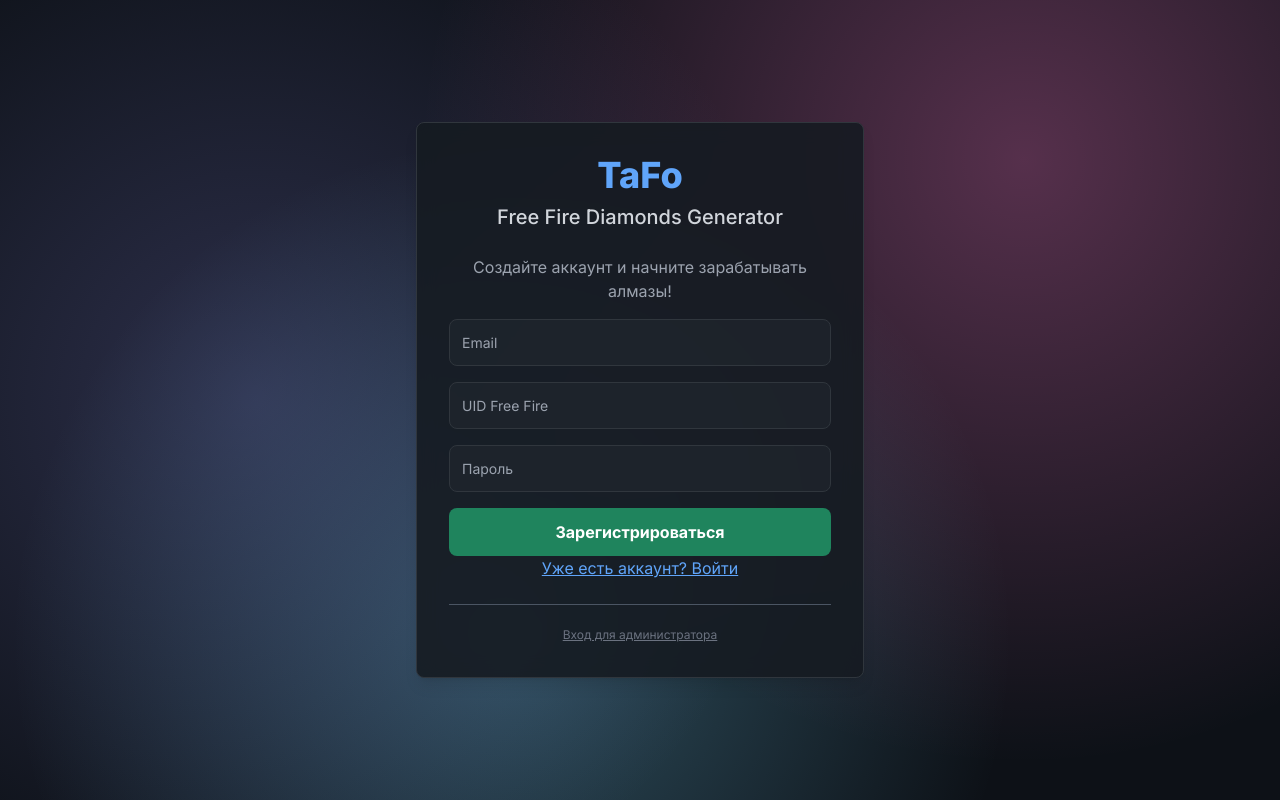
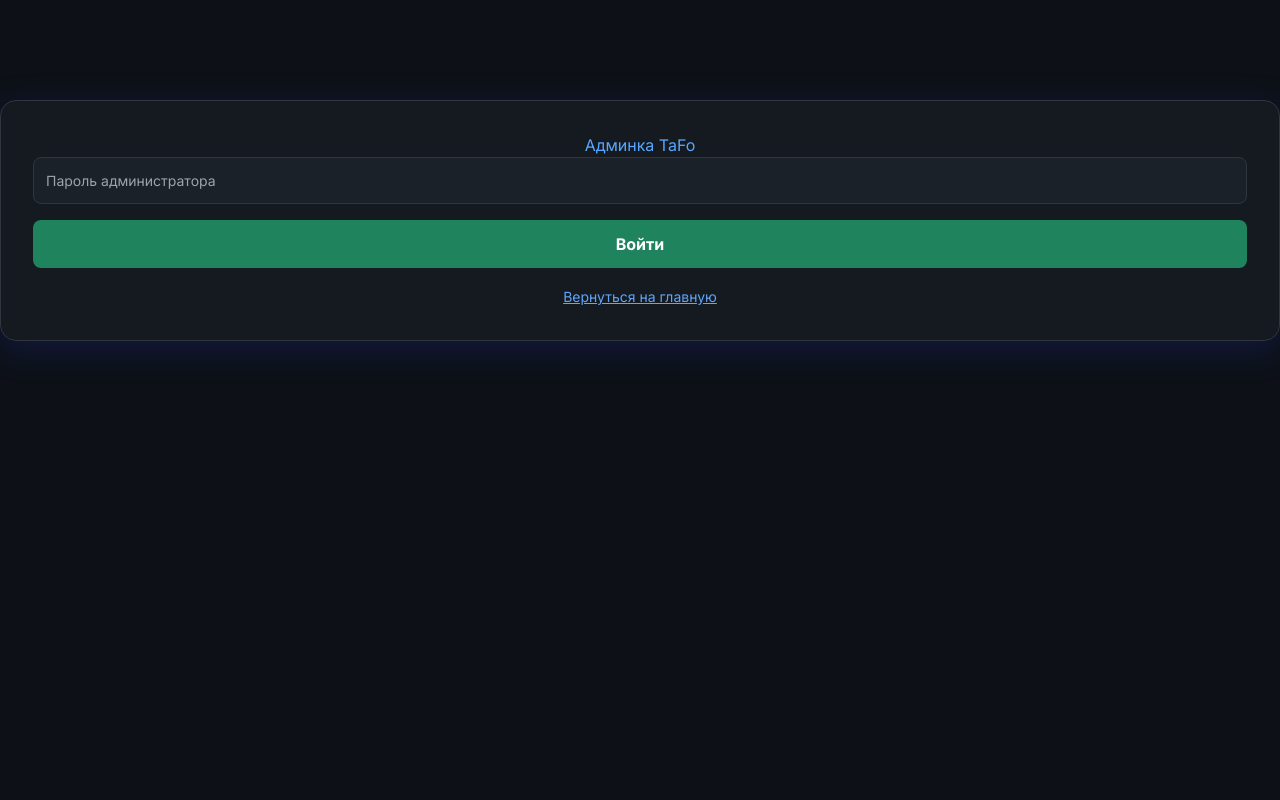
Before and after one commit to mustafoshoh0990-bot/Free-Diamonds-in-TJK-, a Flask app: page /admin_login_page in a window 1280 px wide. Run offline with Flask 3, Linux system fonts and the light colour scheme; some libraries are stand-ins or nearby versions.

Commit message:
Update login-admin.html

```diff
--- a/templates/login-admin.html
+++ b/templates/login-admin.html
@@ -3,7 +3,7 @@
 <head>
     <meta charset="UTF-8">
     <meta name="viewport" content="width=device-width, initial-scale=1.0">
-    <title>TaFo - Заработай бесплатные алмазы Free Fire!</title>
+    <title>TaFo - Вход для администратора</title>
     <script src="https://cdn.tailwindcss.com"></script>
     <link rel="preconnect" href="https://fonts.googleapis.com">
     <link rel="preconnect" href="https://fonts.gstatic.com" crossorigin>
@@ -11,20 +11,18 @@
     <style>
         body {
             font-family: 'Inter', sans-serif;
-        }
-
-        .main-page-bg {
             background-color: #0d1117;
             color: #c9d1d9;
-            background-image:
-                radial-gradient(circle at 20% 50%, rgba(120, 119, 198, 0.3), transparent 50%),
-                radial-gradient(circle at 80% 20%, rgba(255, 119, 198, 0.3), transparent 50%),
-                radial-gradient(circle at 40% 80%, rgba(120, 219, 255, 0.3), transparent 50%);
-            background-size: cover;
-            background-position: center;
-            background-repeat: no-repeat;
         }
-
+        .container {
+            max-width: 400px;
+            margin: 100px auto;
+            background-color: rgba(22, 27, 34, 0.9);
+            padding: 2rem;
+            border-radius: 1rem;
+            border: 1px solid #30363d;
+            box-shadow: 0 8px 32px rgba(31, 38, 135, 0.37);
+        }
         .input-field {
             background-color: rgba(33, 39, 47, 0.6);
             border: 1px solid #30363d;
@@ -32,22 +30,14 @@
             padding: 0.75rem;
             border-radius: 0.5rem;
             width: 100%;
+            margin-bottom: 1rem;
             font-size: 0.875rem;
         }
-
         .input-field:focus {
             border-color: #58a6ff;
             outline: none;
             box-shadow: 0 0 0 2px rgba(88, 166, 255, 0.2);
         }
-
-        .main-container {
-            background-color: rgba(22, 27, 34, 0.9);
-            border: 1px solid #30363d;
-            backdrop-filter: blur(10px);
-            box-shadow: 0 8px 32px 0 rgba(31, 38, 135, 0.37);
-        }
-
         .btn-primary {
             background-color: #1f845d;
             color: #fff;
@@ -57,95 +47,46 @@
             width: 100%;
             transition: background-color 0.3s;
         }
-
         .btn-primary:hover {
             background-color: #23a86c;
         }
-
-        .btn-secondary {
-            background-color: #58a6ff;
+        .error-box {
+            background-color: #b91c1c;
             color: #fff;
-            font-weight: 600;
+            padding: 0.75rem;
             border-radius: 0.5rem;
-            padding: 0.75rem;
-            width: 100%;
-            transition: background-color 0.3s;
+            margin-bottom: 1rem;
+            font-size: 0.875rem;
         }
-
-        .btn-secondary:hover {
-            background-color: #4c96e6;
+        h1 {
+            text-align: center;
+            font-size: 2rem;
+            font-weight: 800;
+            color: #58a6ff;
+            margin-bottom: 1rem;
         }
     </style>
 </head>
-<body class="main-page-bg flex items-center justify-center min-h-screen p-4">
-    <div class="main-container w-full max-w-md mx-auto p-8 rounded-lg shadow-lg text-center">
-        <div class="text-center mb-6">
-            <h1 class="text-4xl font-extrabold text-blue-400 mb-2">TaFo</h1>
-            <p class="text-xl font-medium text-gray-300">Free Fire Diamonds Generator</p>
-        </div>
+<body>
+    <div class="container">
+        <h1>Админка TaFo</h1>
 
-        <!-- Сообщение об ошибке -->
         {% if error %}
-        <div class="bg-red-900 p-3 rounded-md mb-4 text-sm text-red-300">
+        <div class="error-box">
             {{ error }}
         </div>
         {% endif %}
 
-        <!-- Страница регистрации -->
-        <div id="register-page" class="space-y-4">
-            <p class="text-gray-400">Создайте аккаунт и начните зарабатывать алмазы!</p>
-            <form id="register-form" action="{{ url_for('register') }}" method="POST" class="space-y-4">
-                <input type="email" name="email" placeholder="Email" class="input-field" required>
-                <input type="number" name="uid" placeholder="UID Free Fire" class="input-field" required>
-                <input type="password" name="password" placeholder="Пароль" class="input-field" required>
-                <button type="submit" class="btn-primary">Зарегистрироваться</button>
-            </form>
-            <a href="#" onclick="showLoginPage()" class="text-blue-400 hover:text-blue-300 underline">
-                Уже есть аккаунт? Войти
-            </a>
-        </div>
+        <form action="{{ url_for('login_admin_page') }}" method="POST">
+            <input type="password" name="password" placeholder="Пароль администратора" class="input-field" required>
+            <button type="submit" class="btn-primary">Войти</button>
+        </form>
 
-        <!-- Страница входа -->
-        <div id="login-page" class="space-y-4 hidden">
-            <p class="text-gray-400">Войдите в свой аккаунт</p>
-            <form id="login-form" action="{{ url_for('login') }}" method="POST" class="space-y-4">
-                <input type="email" name="email" placeholder="Email" class="input-field" required>
-                <input type="password" name="password" placeholder="Пароль" class="input-field" required>
-                <button type="submit" class="btn-secondary">Войти</button>
-            </form>
-            <a href="#" onclick="showRegisterPage()" class="text-blue-400 hover:text-blue-300 underline">
-                Нет аккаунта? Зарегистрироваться
-            </a>
-        </div>
-
-        <div class="mt-6 pt-4 border-t border-gray-600">
-            <!-- Исправленная ссылка на админский вход -->
-            <a href="{{ url_for('login_admin_page') }}" class="text-xs text-gray-500 hover:text-gray-400 underline">
-                Вход для администратора
+        <div class="mt-4 text-center">
+            <a href="{{ url_for('index') }}" class="text-blue-400 hover:text-blue-300 underline text-sm">
+                Вернуться на главную
             </a>
         </div>
     </div>
-
-    <script>
-        const registerPage = document.getElementById('register-page');
-        const loginPage = document.getElementById('login-page');
-
-        // Показать страницу входа
-        function showLoginPage() {
-            registerPage.classList.add('hidden');
-            loginPage.classList.remove('hidden');
-        }
-
-        // Показать страницу регистрации
-        function showRegisterPage() {
-            loginPage.classList.add('hidden');
-            registerPage.classList.remove('hidden');
-        }
-
-        // Если есть ошибка, показываем форму входа
-        {% if error %}
-        showLoginPage();
-        {% endif %}
-    </script>
 </body>
 </html>
```
